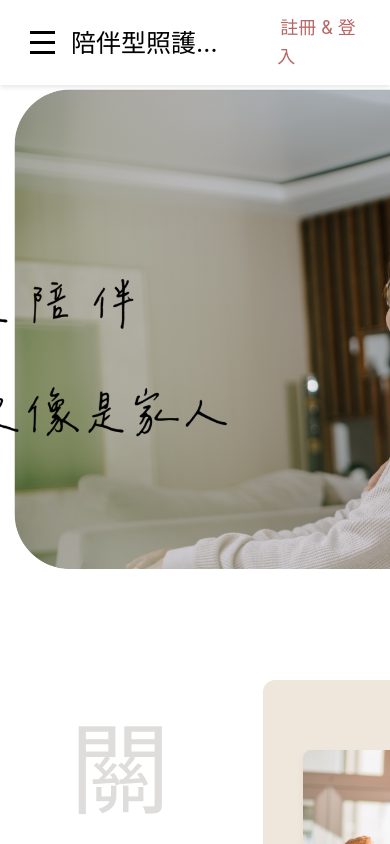
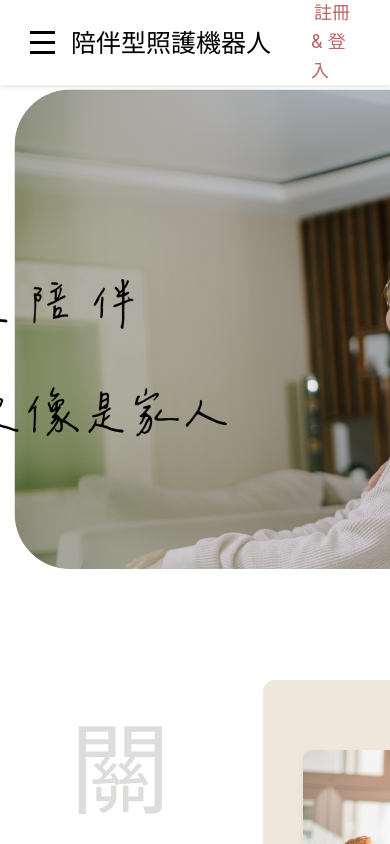
Before and after one commit to Jeiniy/vue, a Vue app: page / in a window 390 px wide. Shown: the top 844 px of the page. Built offline with nearby package versions, Linux system fonts and the light colour scheme; what v-calendar would draw is missing.

Commit message:
登入登出

```diff
--- a/src/components/Carousel.vue
+++ b/src/components/Carousel.vue
@@ -1,7 +1,7 @@
 <template>
   <div class="carousel w-full max-w-screen-xl ">
     <div
-      class="carousel-slide "
+      class="carousel-slide  h-[300px] sm:h-[400px] md:h-[500px] lg:h-[600px] "
       :style="{ backgroundImage: `url(${images[currentIndex]})` }"
     >
     </div>
--- a/src/components/Navbar.vue
+++ b/src/components/Navbar.vue
@@ -1,23 +1,56 @@
 <template>
-  <nav class="navbar w-full  fixed top-0 left-0 w-full z-50 shadow-md ">
-    <div class="max-w-screen-2xl mx-auto px-4 sm:px-8 h-[85px] flex items-center justify-between">
-        <div class="menu-toggle" @click="$emit('toggle-menu')">
+  <nav class="navbar w-full fixed top-0 left-0 z-50 shadow-md">
+    <div class="max-w-screen-2xl mx-auto px-4 sm:px-8 h-[85px] flex items-center justify-between w-full">
+      <!-- 左側：漢堡選單與 Logo -->
+      <div class="flex items-center">
+        <div class="menu-toggle mr-4" @click="$emit('toggle-menu')">
           <span class="bar"></span>
           <span class="bar"></span>
           <span class="bar"></span>
         </div>
+        <h1 class="logo text-base sm:text-xl font-bold text-black whitespace-nowrap truncate">
+          陪伴型照護機器人
+        </h1>
       </div>
-      <h1 class="logo text-base sm:text-xl font-bold text-black whitespace-nowrap truncate ml-4">陪伴型照護機器人</h1>
 
-    <ul class="nav-list">
-      <li>
-        <router-link to="/login">註冊 & 登入</router-link>
-      </li>
-    </ul>
+      <!-- 右側：根據登入狀態切換 -->
+      <ul class="nav-list flex space-x-4">
+        <li v-if="!isLoggedIn">
+          <router-link to="/login">註冊 & 登入</router-link>
+        </li>
+        <li v-else>
+          <button @click="logout" class="text-[#ba6666] text-[18px] hover:bg-[#f5d8d8] px-2 py-1 rounded">
+            登出
+          </button>
+        </li>
+      </ul>
+    </div>
   </nav>
 </template>
 
+<script setup>
+import { ref, onMounted } from 'vue'
+import { useRouter } from 'vue-router'
+
+const router = useRouter()
+const isLoggedIn = ref(false)
+
+// 初始化時檢查 localStorage 中是否登入
+onMounted(() => {
+  isLoggedIn.value = localStorage.getItem('isLoggedIn') === 'true'
+})
+
+// 登出功能
+function logout() {
+  localStorage.setItem('isLoggedIn', 'false')
+  isLoggedIn.value = false
+  alert('您已成功登出')
+  router.push('/') // 登出後回首頁
+}
+</script>
+
 <style scoped>
+/* 原本的樣式保持不變 */
 .navbar {
   max-width: none;
   margin: 0;
@@ -29,36 +62,30 @@
   padding: 0px 30px;
   height: 85px;
 }
-
 .menu-toggle {
   display: flex;
   flex-direction: column;
   cursor: pointer;
 }
-
 .bar {
   width: 25px;
   height: 3px;
   background-color: black;
   margin: 3.5px 0;
 }
-
 .logo {
   font-size: 25px;
   margin-left: 16px;
   color: #000;
 }
-
 .nav-list {
   list-style: none;
   margin-left: auto;
 }
-
 .nav-list a {
   color: #ba6666;
   font-size: 18px;
 }
-
 .nav-list a:hover {
   color: #ba6666;
   background-color: #f5d8d8;
```
